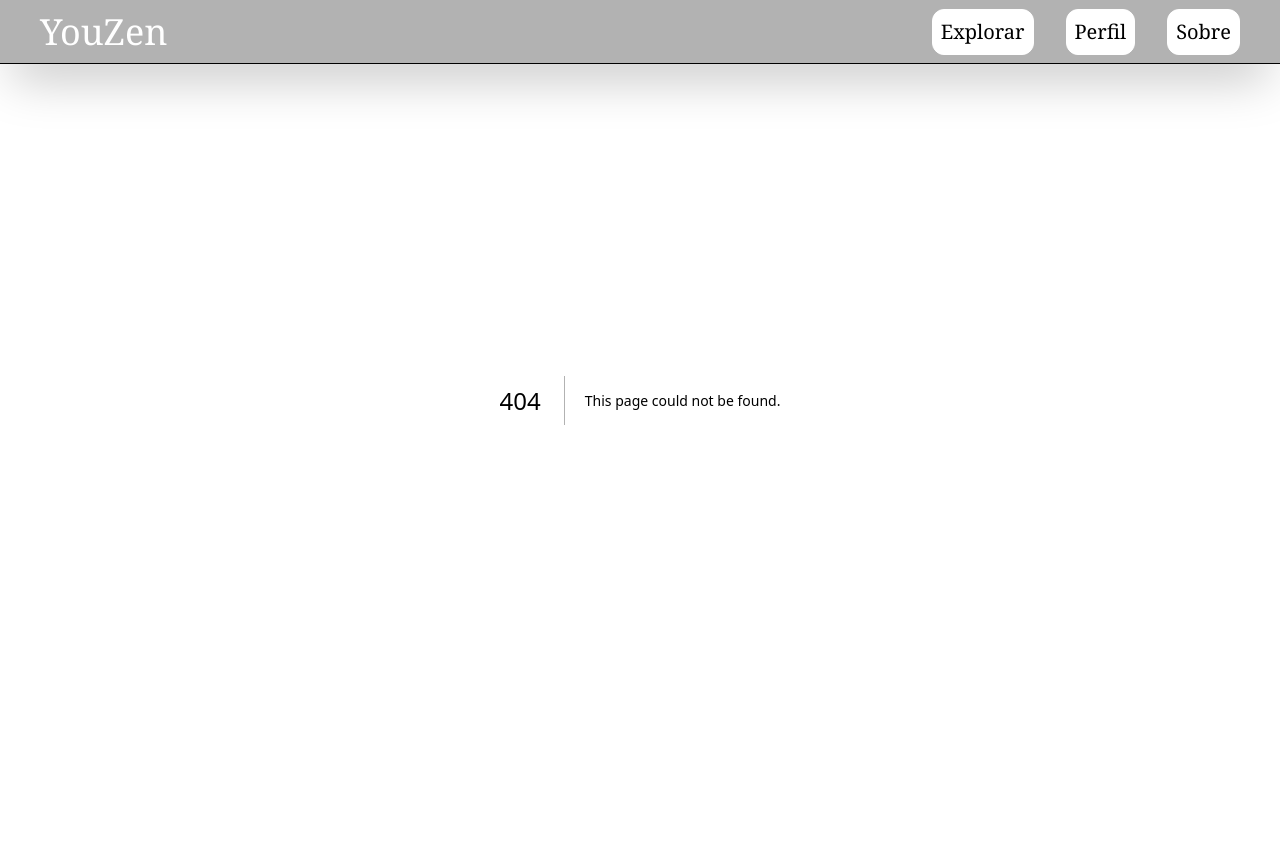
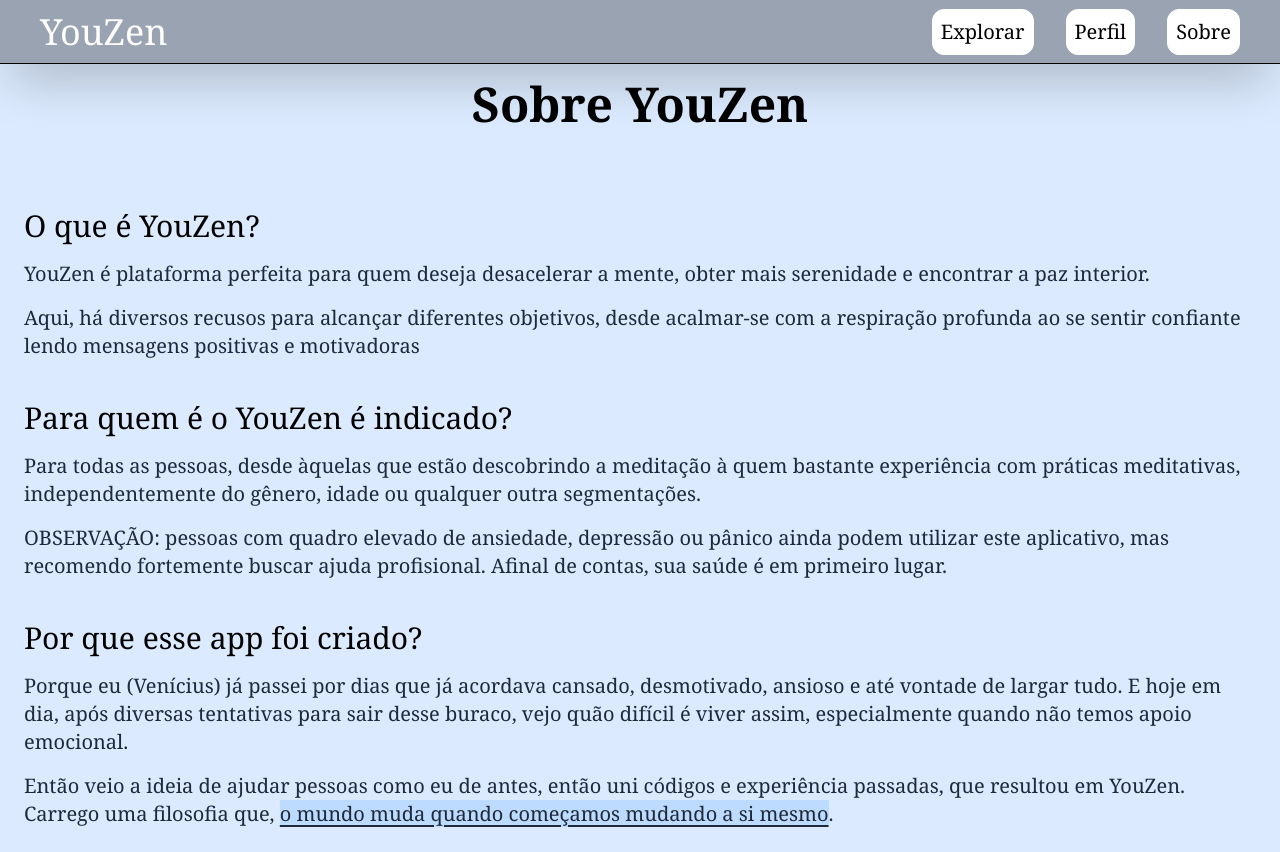
Before and after one commit to venicius8/youzen, a Next.js app: page /about in a window 1280 px wide. Before the commit this address had no page. Before the commit the page ends 800 px from the top, so only its background shows below. Built offline with nearby package versions, Linux system fonts and the light colour scheme.

Commit message:
feat: add about page

```diff
--- /dev/null
+++ b/app/about/page.tsx
@@ -0,0 +1,66 @@
+import { ReactNode } from "react";
+
+const Title = ({ children }: { children: ReactNode }) => (
+  <h1 className="text-4xl md:text-5xl text-center my-20 font-bold">
+    {children}
+  </h1>
+);
+
+const Subtitle = ({ children }: { children: ReactNode }) => (
+  <h2 className="text-2xl md:text-3xl mt-10 mb-4">{children}</h2>
+);
+
+const Paragraph = ({ children }: { children: ReactNode }) => (
+  <p className="text-lg md:text-xl mb-4 text-gray-800">{children}</p>
+);
+
+const HL = ({ children }: { children: ReactNode }) => (
+  <u className="underline-offset-4 bg-blue-300/40">{children}</u>
+);
+
+export default function About() {
+  return (
+    <section className="m-6">
+      <Title>Sobre YouZen</Title>
+
+      <Subtitle>O que é YouZen?</Subtitle>
+
+      <Paragraph>
+        YouZen é plataforma perfeita para quem deseja desacelerar a mente, obter
+        mais serenidade e encontrar a paz interior.
+      </Paragraph>
+      <Paragraph>
+        Aqui, há diversos recusos para alcançar diferentes objetivos, desde
+        acalmar-se com a respiração profunda ao se sentir confiante lendo
+        mensagens positivas e motivadoras
+      </Paragraph>
+
+      <Subtitle>Para quem é o YouZen é indicado?</Subtitle>
+
+      <Paragraph>
+        Para todas as pessoas, desde àquelas que estão descobrindo a meditação à
+        quem bastante experiência com práticas meditativas, independentemente do
+        gênero, idade ou qualquer outra segmentações.
+      </Paragraph>
+      <Paragraph>
+        OBSERVAÇÃO: pessoas com quadro elevado de ansiedade, depressão ou pânico
+        ainda podem utilizar este aplicativo, mas recomendo fortemente buscar
+        ajuda profisional. Afinal de contas, sua saúde é em primeiro lugar.
+      </Paragraph>
+
+      <Subtitle>Por que esse app foi criado?</Subtitle>
+
+      <Paragraph>
+        Porque eu (Venícius) já passei por dias que já acordava cansado,
+        desmotivado, ansioso e até vontade de largar tudo. E hoje em dia, após
+        diversas tentativas para sair desse buraco, vejo quão difícil é viver
+        assim, especialmente quando não temos apoio emocional.
+      </Paragraph>
+      <Paragraph>
+        Então veio a ideia de ajudar pessoas como eu de antes, então uni códigos
+        e experiência passadas, que resultou em YouZen. Carrego uma filosofia
+        que, <HL>o mundo muda quando começamos mudando a si mesmo</HL>.
+      </Paragraph>
+    </section>
+  );
+}
```
